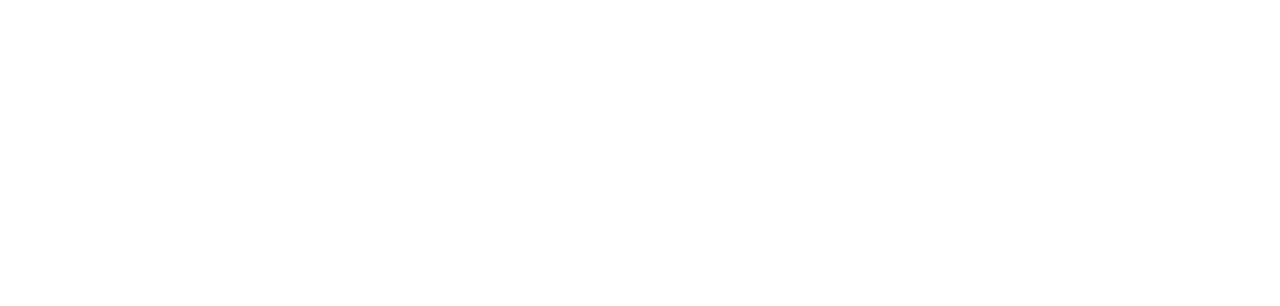
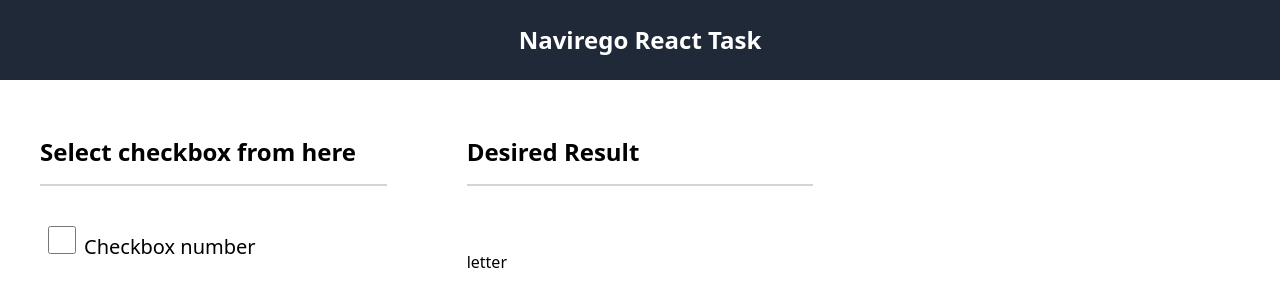
Before and after one commit to shreya0204/navirego-react-task, a React (Create React App) app: page / in a window 1280 px wide. Shown: the top 306 px of the page. Built offline with nearby package versions, Linux system fonts and the light colour scheme.

Commit message:
built: ui components for app

```diff
--- a/src/App.tsx
+++ b/src/App.tsx
@@ -1,5 +1,24 @@
+import Header from './components/Header';
+import CheckBoxes from './components/CheckBoxes';
+import Letters from './components/Letters';
+
 function App() {
-  return <div className="App"></div>;
+  return (
+    <div className="h-screen flex flex-col">
+      <Header />
+      <div className="flex flex-row w-full">
+        <CheckBoxes />
+        <div className="w-4/12 h-full flex flex-col px-10 mt-10">
+          <h1 className="text-2xl font-semibold border-b-2 border-gray-300 py-4">
+            Desired Result
+          </h1>
+          <div className="mt-8">
+            <Letters />
+          </div>
+        </div>
+      </div>
+    </div>
+  );
 }
 
 export default App;
--- /dev/null
+++ b/src/components/CheckBoxes.tsx
@@ -0,0 +1,17 @@
+const CheckBoxes = () => {
+  return (
+    <div className="w-4/12 px-10 mt-10">
+      <h1 className="text-2xl font-semibold border-b-2 border-gray-300 py-4">
+        Select checkbox from here
+      </h1>
+      <div className="flex flex-col items-start mt-8">
+        <label className="text-xl">
+          <input className="m-2 h-7 w-7 outline-none" type="checkbox" />
+          Checkbox number
+        </label>
+      </div>
+    </div>
+  );
+};
+
+export default CheckBoxes;
--- /dev/null
+++ b/src/components/Header.tsx
@@ -0,0 +1,9 @@
+const Header = () => {
+  return (
+    <header className="bg-gray-800 p-6 text-white text-2xl font-semibold">
+      <h1 className="text-center ">Navirego React Task</h1>
+    </header>
+  );
+};
+
+export default Header;
--- /dev/null
+++ b/src/components/Letters.tsx
@@ -0,0 +1,5 @@
+const Letters = () => {
+  return <div className="mt-8">letter</div>;
+};
+
+export default Letters;
```
